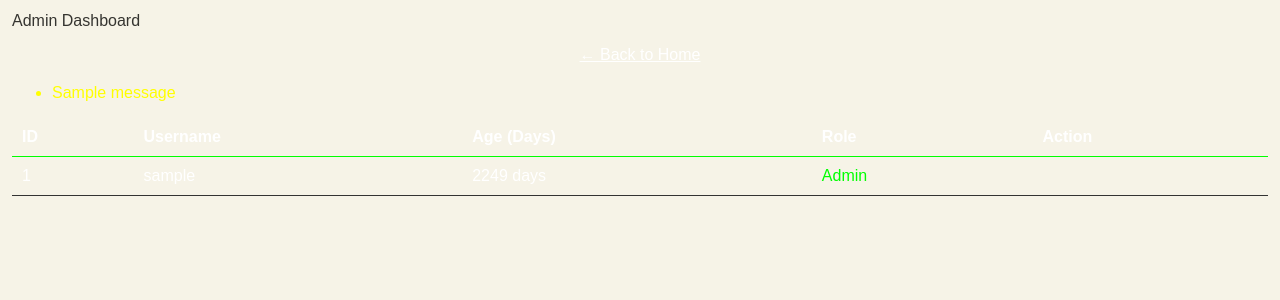
After one commit to t0xicwaste-the-png/liamgas, a Flask app: page /admin in a window 1280 px wide. The commit adds this page. Shown: the top 300 px of the page. Run offline with Flask 3, Linux system fonts and the light colour scheme; a user stored in the database is signed in; tables that the repository leaves empty hold one stand-in row (values such as "Sample post"); one stand-in notice (Sample message) is shown.

Commit message:
Admin panel, 20s chat restriction, delete user fix

```diff
--- a/flask_app/app.py
+++ b/flask_app/app.py
@@ -7,9 +7,6 @@ import os
 
 app = Flask(__name__)
 app.config['SECRET_KEY'] = os.environ.get('SECRET_KEY', 'dev-key-please-change-in-prod')
-
-if __name__ == "__main__":
-    app.run(debug=True)
 
 # Database Config (Supports Render Postgres or External Neon via MY_DB_URL)
 database_url = os.environ.get('MY_DB_URL') or os.environ.get('DATABASE_URL') or 'sqlite:///site.db'
@@ -34,6 +31,7 @@ class User(UserMixin, db.Model):
     username = db.Column(db.String(150), unique=True, nullable=False)
     password = db.Column(db.String(150), nullable=False)
     is_admin = db.Column(db.Boolean, default=False)
+    created_at = db.Column(db.DateTime, default=datetime.utcnow)
     # Profile picture URL (default is None/Null)
     profile_pic_url = db.Column(db.String(500))
     messages = db.relationship('Message', backref='author', lazy=True)
@@ -71,6 +69,15 @@ with app.app_context():
         # Ignore error if column already exists
         print(f"Migration skipped (likely already done): {e}")
 
+    # Migration: Add created_at if it doesn't exist
+    try:
+        with db.engine.connect() as conn:
+            conn.execute(text('ALTER TABLE "user" ADD COLUMN created_at TIMESTAMP DEFAULT CURRENT_TIMESTAMP'))
+            conn.commit()
+            print("Added created_at column to User table.")
+    except Exception as e:
+        print(f"created_at Migration skipped (likely already done): {e}")
+
 @login_manager.user_loader
 def load_user(user_id):
     return User.query.get(int(user_id))
@@ -83,6 +90,10 @@ def home():
 @app.route('/about')
 def about():
     return render_template('about.html')
+
+@app.route('/gas')
+def gas():
+    return render_template('gas.html')
 
 @app.route('/privacy')
 def privacy():
@@ -146,6 +157,39 @@ def logout():
     logout_user()
     return redirect(url_for('home'))
 
+@app.route('/admin')
+@login_required
+def admin_dashboard():
+    if not current_user.is_admin:
+        flash('Access denied.')
+        return redirect(url_for('home'))
+    users = User.query.all()
+    # Pass 'now' so template can calculate days ago
+    return render_template('admin.html', users=users, now=datetime.utcnow())
+
+@app.route('/admin/delete_user/<int:user_id>', methods=['POST'])
+@login_required
+def admin_delete_user(user_id):
+    if not current_user.is_admin:
+        flash('Access denied.')
+        return redirect(url_for('home'))
+
+    target_user = User.query.get_or_404(user_id)
+    if target_user.is_admin:
+        flash('Cannot delete another admin account.')
+        return redirect(url_for('admin_dashboard'))
+
+    # Handle constraints by reassigning to current user
+    # 1. Transfer messages
+    Message.query.filter_by(user_id=target_user.id).update({'user_id': current_user.id})
+    # 2. Transfer chat rooms created by them
+    ChatRoom.query.filter_by(created_by=target_user.id).update({'created_by': current_user.id})
+
+    db.session.delete(target_user)
+    db.session.commit()
+    flash(f'User {target_user.username} deleted successfully. Their messages have been transferred to you.')
+    return redirect(url_for('admin_dashboard'))
+
 @app.route('/profile', methods=['GET', 'POST'])
 @login_required
 def profile():
@@ -202,6 +246,12 @@ def chat_room(room_id):
 @app.route('/chat/<int:room_id>/send/', methods=['POST'])
 @login_required
 def send_message(room_id):
+    # Check if user is 20 seconds old
+    if current_user.created_at:
+        age_seconds = (datetime.utcnow() - current_user.created_at).total_seconds()
+        if age_seconds < 20:
+            return jsonify({'success': False, 'error': f'Your account must be 20 seconds old to talk. Wait {int(20 - age_seconds)} more seconds.'}), 403
+
     content = request.form.get('content')
     if content:
         msg = Message(content=content, user_id=current_user.id, room_id=room_id)
--- /dev/null
+++ b/flask_app/templates/admin.html
@@ -0,0 +1,62 @@
+<!DOCTYPE html>
+<html>
+    <head>
+        <link rel="stylesheet" href="{{ url_for('static', filename='css/style.css') }}">
+        <title>Admin Dashboard</title>
+    </head>
+    <body>
+        <div class="header">Admin Dashboard</div>
+        <div style="text-align: center; margin-bottom: 20px;">
+            <a href="{{ url_for('home') }}" style="color: white;">&larr; Back to Home</a>
+        </div>
+
+        <div class="content">
+            {% with messages = get_flashed_messages() %}
+              {% if messages %}
+                <ul class="flashes" style="color: yellow;">
+                {% for message in messages %}
+                  <li>{{ message }}</li>
+                {% endfor %}
+                </ul>
+              {% endif %}
+            {% endwith %}
+
+            <table style="width: 100%; border-collapse: collapse; color: white;">
+                <tr style="border-bottom: 1px solid #00ff00;">
+                    <th style="padding: 10px; text-align: left;">ID</th>
+                    <th style="padding: 10px; text-align: left;">Username</th>
+                    <th style="padding: 10px; text-align: left;">Age (Days)</th>
+                    <th style="padding: 10px; text-align: left;">Role</th>
+                    <th style="padding: 10px; text-align: left;">Action</th>
+                </tr>
+                {% for user in users %}
+                <tr style="border-bottom: 1px solid #333;">
+                    <td style="padding: 10px;">{{ user.id }}</td>
+                    <td style="padding: 10px;">{{ user.username }}</td>
+                    <td style="padding: 10px;">
+                        {% if user.created_at %}
+                            {{ (now - user.created_at).days }} days
+                        {% else %}
+                            Unknown
+                        {% endif %}
+                    </td>
+                    <td style="padding: 10px;">
+                        {% if user.is_admin %}
+                            <span style="color: #00ff00;">Admin</span>
+                        {% else %}
+                            User
+                        {% endif %}
+                    </td>
+                    <td style="padding: 10px;">
+                        {% if not user.is_admin %}
+                        <form action="{{ url_for('admin_delete_user', user_id=user.id) }}" method="POST" onsubmit="return confirm('Are you sure? Their messages will be transferred to you.');">
+                            <button type="submit" style="background: red; color: white; border: none; padding: 5px 10px; border-radius: 5px; cursor: pointer;">Ban & Delete</button>
+                        </form>
+                        {% endif %}
+                    </td>
+                </tr>
+                {% endfor %}
+            </table>
+        </div>
+    </body>
+</html>
--- a/flask_app/templates/chat_rooms.html
+++ b/flask_app/templates/chat_rooms.html
@@ -13,6 +13,9 @@
                 <a href="{{ url_for('create_room') }}" class="btn create">Create New Room</a>
                 {% endif %}
                 <a href="{{ url_for('profile') }}" class="btn" style="background: #17a2b8;">Profile</a>
+                {% if current_user.is_admin %}
+                <a href="{{ url_for('admin_dashboard') }}" class="btn" style="background: #dc3545;">Admin</a>
+                {% endif %}
                 <a href="{{ url_for('logout') }}" class="btn logout">Logout</a>
             </div>
         </div>
```
Also changed, not shown: flask_app/static/ad.html (added, +18 -0 lines), flask_app/static/js/gas.js (added, +86 -0 lines), flask_app/templates/chat_room.html (+5 -2 lines), flask_app/templates/gas.html (+30 -17 lines), flask_app/static/images/Untitled 03-13-2026 11-00-37.png (added), flask_app/static/images/anything.png (added), flask_app/static/images/everything.png (added).
